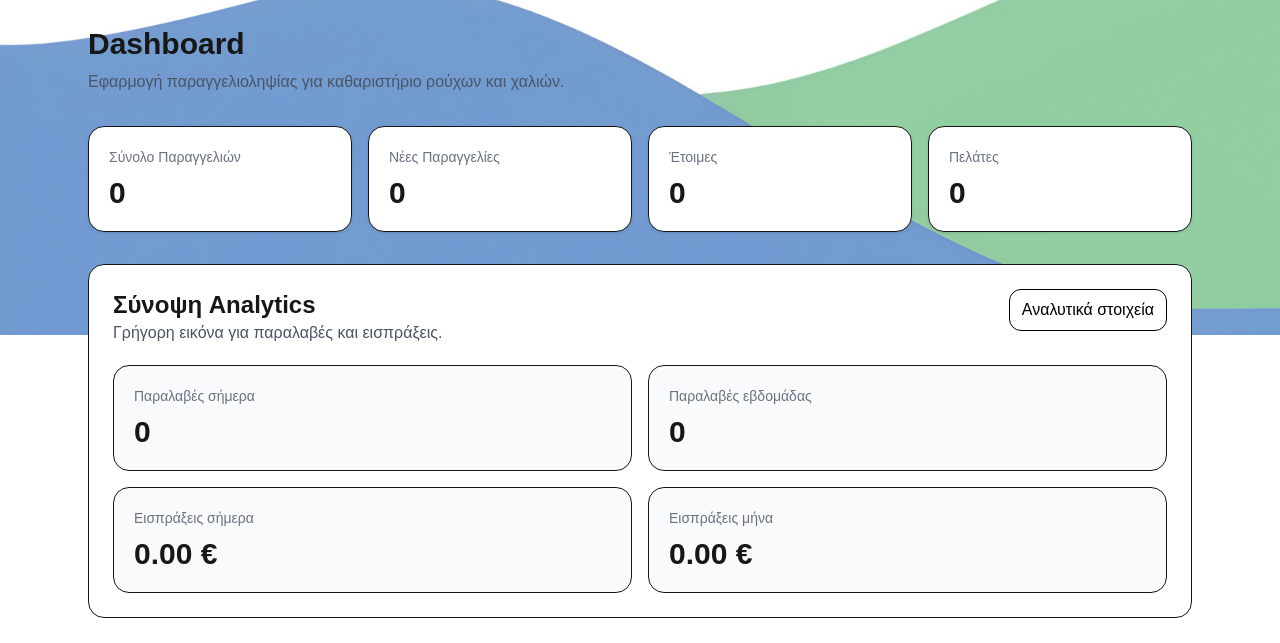
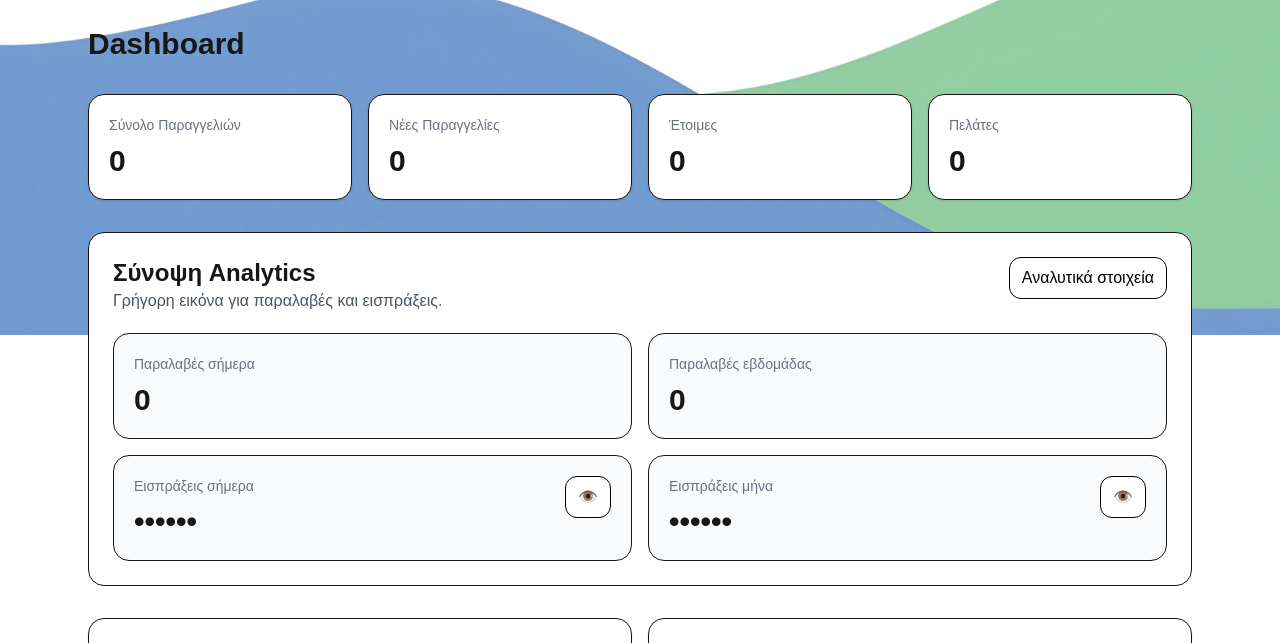
Before and after one commit to angelorentzos-Apexplorer/laundry-app, a Next.js app: page / in a window 1280 px wide. Shown: the part 465-1108 px from the top of the page. Built offline with nearby package versions, Linux system fonts and the light colour scheme; no server answers; the database is empty.

Commit message:
hide receipt totals on dashboard

```diff
--- /dev/null
+++ b/app/HiddenMoneyBox.tsx
@@ -0,0 +1,36 @@
+"use client";
+
+import { useState } from "react";
+
+type HiddenMoneyBoxProps = {
+  title: string;
+  value: string;
+};
+
+export default function HiddenMoneyBox({ title, value }: HiddenMoneyBoxProps) {
+  const [visible, setVisible] = useState(false);
+
+  return (
+    <div className="rounded-2xl border bg-gray-50 p-5">
+      <div className="flex items-start justify-between gap-4">
+        <div>
+          <p className="text-sm text-gray-500">{title}</p>
+
+          <p className="mt-2 text-3xl font-bold">
+            {visible ? value : "••••••"}
+          </p>
+        </div>
+
+        <button
+          type="button"
+          onClick={() => setVisible((prev) => !prev)}
+          className="rounded-xl border border-black bg-white px-3 py-2 text-sm text-black transition hover:bg-gray-100 active:scale-[0.98]"
+          aria-label={visible ? "Απόκρυψη ποσού" : "Εμφάνιση ποσού"}
+          title={visible ? "Απόκρυψη ποσού" : "Εμφάνιση ποσού"}
+        >
+          {visible ? "🙈" : "👁️"}
+        </button>
+      </div>
+    </div>
+  );
+}
--- a/app/orders/page.tsx
+++ b/app/orders/page.tsx
@@ -16,6 +16,7 @@ const statusLabels: Record<string, string> = {
 const serviceLabels: Record<string, string> = {
   CLOTHES: "Ρούχα",
   CARPETS: "Χαλιά",
+  LINEN: "Ιματισμός",
 };
 
 function getButtonClass() {
@@ -210,7 +211,7 @@ export default async function OrdersPage({
                     : "-"}
                 </td>
 
-                <td className="p-4">{formatDate(order.createdAt)}</td>
+                <td className="p-4">{formatDate(order.pickupDate)}</td>
 
                 <td className="p-4">{formatDate(order.deliveryDate)}</td>
 
--- a/app/page.tsx
+++ b/app/page.tsx
@@ -1,6 +1,6 @@
 import Link from "next/link";
 import { prisma } from "@/lib/prisma";
-
+import HiddenMoneyBox from "./HiddenMoneyBox";
 export const dynamic = "force-dynamic";
 
 function getButtonClass() {
@@ -422,7 +422,7 @@ export default async function HomePage({
 <div>
         <h1 className="text-3xl font-bold">Dashboard</h1>
         <p className="mt-2 text-gray-600">
-          Εφαρμογή παραγγελιοληψίας για καθαριστήριο ρούχων και χαλιών.
+
         </p>
       </div>
 
@@ -465,19 +465,15 @@ export default async function HomePage({
             <p className="mt-2 text-3xl font-bold">{ordersWeekCount}</p>
           </div>
 
-          <div className="rounded-2xl border bg-gray-50 p-5">
-            <p className="text-sm text-gray-500">Εισπράξεις σήμερα</p>
-            <p className="mt-2 text-3xl font-bold">
-              {formatMoney(receiptsToday)}
-            </p>
-          </div>
+          <HiddenMoneyBox
+  title="Εισπράξεις σήμερα"
+  value={formatMoney(receiptsToday)}
+/>
 
-          <div className="rounded-2xl border bg-gray-50 p-5">
-            <p className="text-sm text-gray-500">Εισπράξεις μήνα</p>
-            <p className="mt-2 text-3xl font-bold">
-              {formatMoney(receiptsMonth)}
-            </p>
-          </div>
+<HiddenMoneyBox
+  title="Εισπράξεις μήνα"
+  value={formatMoney(receiptsMonth)}
+/>
         </div>
       </section>
 
```
Lines whose indentation alone changed are shown as unchanged.
